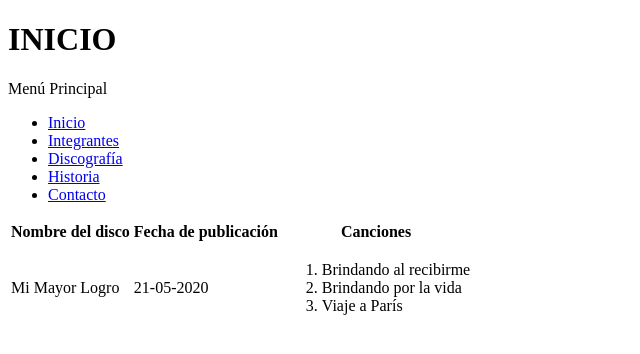
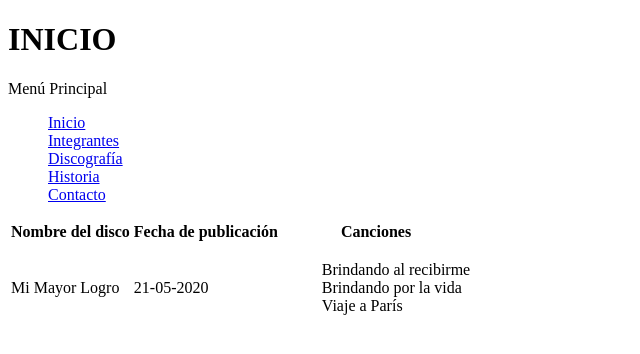
Before and after one commit to Vikinh/Generaci-nT-002, a plain HTML site: page index.html in a window 1280 px wide. Shown: the full height of the page, 0-640 px from the left. Drawn offline with Linux system fonts and the light colour scheme.

Commit message:
Agregando hoja de estilo

```diff
--- /dev/null
+++ b/css/styles.css
@@ -0,0 +1,7 @@
+ol {
+    list-style-type: none;
+}
+
+ul {
+    list-style-type: none;
+}
--- a/index.html
+++ b/index.html
@@ -5,6 +5,7 @@
     <meta http-equiv="X-UA-Compatible" content="IE=edge">
     <meta name="viewport" content="width=device-width, initial-scale=1.0">
     <title>Mi Banda de Rock</title>
+    <link rel="stylesheet" href="css/styles.css" type="text/css">
 </head>
 <body>
 
```
Also changed, not shown: contacto.html (+1 -0 lines), discografia.html (+1 -0 lines), historia.html (+1 -0 lines), integrantes.html (+1 -0 lines).
